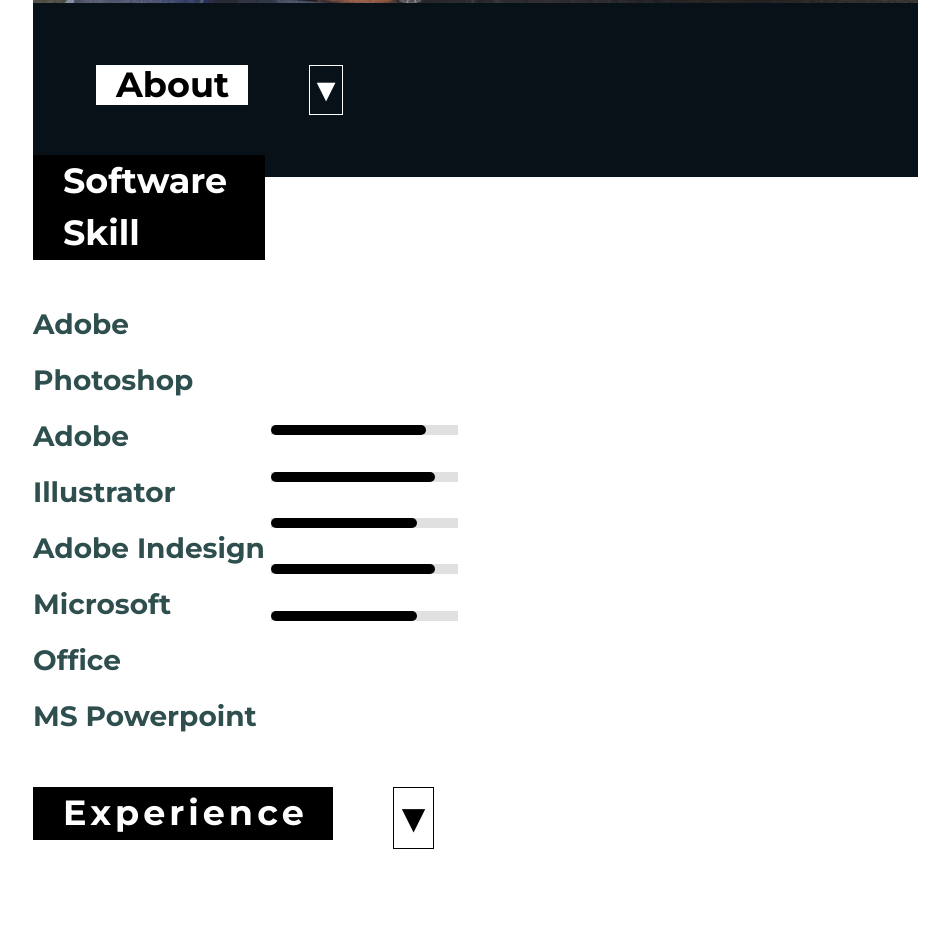
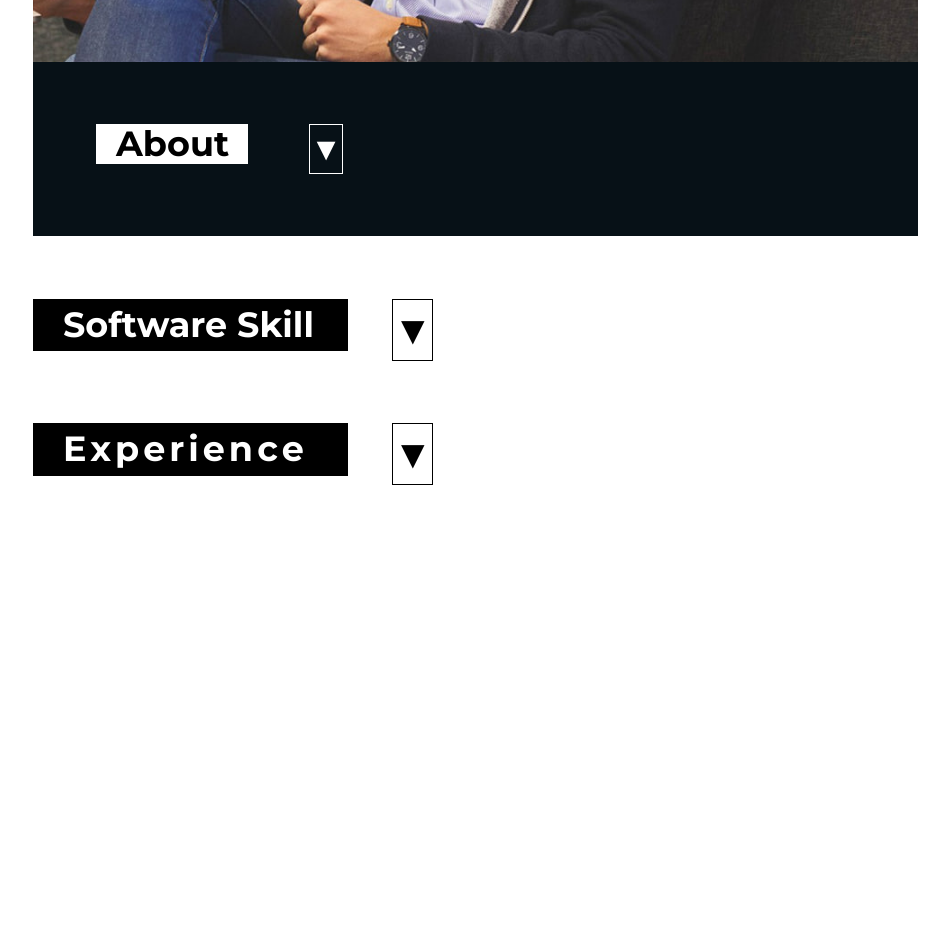
Before and after one commit to Sofia-Yurhanova/pm_22_15, a website: page app/index.html in a window 1280 px wide. Shown: the part 2045-2982 px from the top of the page, without its empty margins (61-1010 px from the left). After the commit the page ends 2656 px from the top, so only its background shows below. Drawn offline with nearby package versions, Linux system fonts and the light colour scheme; files that its build step writes are made by us from their sources.

Commit message:
all buttons, the end

```diff
--- a/app/index.html
+++ b/app/index.html
@@ -123,12 +123,19 @@
 
                 </div>
                 </div>
-<!--                <div class="container">-->
-                    <div class="skills-columns">
-
+            <div >
+                <div class="col56">
+                    <div>
+                        <h2 class="subtitle4">Software Skill</h2>
+                    </div>
+                    <div style=" padding: 0 0 0 7%">
+                        <div class="toggle-btn roll"  style="border: 1px solid black" >
+                            <div class="u" style="color:black">▼</div></div>
+                    </div>
+                    </div>
+                <div class="roll-block">
+                <div class="skills-columns">
                         <div class ="skill1">
-                            <h2 class="subtitle4">Software Skill</h2>
-
                             <div class="contact4">
                                 <strong>Adobe Photoshop</strong><br>
                                 <strong>Adobe Illustrator</strong><br>
@@ -137,7 +144,7 @@
                                 <strong>MS Powerpoint</strong>
                             </div>
                         </div>
-                        <div class="skill2">
+                            <div class="skill2">
                             <div class="progress-bar">
                             <div class="progress" style="width: 83%;"></div> <!-- Прогрес на 90% -->
                             </div>
@@ -154,15 +161,16 @@
                                 <div class="progress" style="width: 78%;"></div> <!-- Прогрес на 60% -->
                             </div>
                         </div>
+                            </div>
+                        </div>
             </div>
                 <div class="space">
-                    <div class="col34">
+                    <div class="col56">
                     <div>
-                        <div class="subtitle5">
-                             <!--style="letter-spacing: 4px"-->
+                        <div class="subtitle4" style="letter-spacing: 4px">
                          <strong>Experience</strong></div>
                     </div>
-                    <div style=" padding: 0 0 0 60px">
+                    <div style=" padding: 0 0 0 7%">
                         <div class="toggle-btn roll"  style="border: 1px solid black" >
                             <div class="u" style="color:black">▼</div></div>
                     </div>
@@ -181,9 +189,9 @@
                     <p class="description">Lorem ipsum dolor sit amet, this is thena<br>
                             consectetur adipiscing elit, sed do eiusmod tempor<br>
                             incididunt ut labore et dolore magna aliqua. Ut</p>
-                    <div class="button-container">
+                  <!--  <div class="button-container">
                         <div class="checkmark"></div>
-                    </div>
+                    </div>-->
             </div>
 
             </div>
--- a/app/scss/style.scss
+++ b/app/scss/style.scss
@@ -74,32 +74,19 @@
   margin-top: 60px;
   padding: 0 0 7% 0;
 }
-.subtitle1, .subtitle2, .subtitle3, .subtitle4, .subtitle5{
+.subtitle1, .subtitle3, .subtitle4{
   color: var(--white);
   background-color: var(--black);
   font-size: 35px;
   font-weight: 700;
-  //line-height: 50px;
-  //margin-top: 115px;
-  //width: 80%;
   line-height: 150%;
   padding: 0 80px 0 20px;
-  &.subtitle1{
-    //margin-top: 115px;
-    width: 80%;
-  }
-  &.subtitle2{
-    margin-top: 85px;
-    width: 40%;
-  }
+  width: 80%;
   &.subtitle3{
     color: var(--black);
     background-color: var(--white);
     line-height: 40px;
     margin-left: 63px;
-    //margin-top: -100px;
-    //margin-top: 30px;/*63px;*/
-    //width: 18%;
     width: 55%;
 
   }
@@ -123,7 +110,6 @@
    margin-top: 30px;
    margin-left: 63px;
   line-height: 140%;
-  //padding: 0 0 35px 0;
  }
 .imag {
   width:100%;
@@ -131,7 +117,7 @@
   object-fit: cover;
 }
 .space{
-  padding: 0 0 14% 0;
+  padding: 0 0 20% 0;
 }
 .dark_blue{
   width: auto;
@@ -140,21 +126,17 @@
   color:var(--white);
   padding: 0 0 7% 0;
 }
-/*.skills-section{
-  margin-top: 3%;
- }*/
 .col12 {
   display: flex;
   justify-content: left;
-  //margin-top: 7%;
   padding: 7% 20% 0 0;
 }
-.col34 {
+.col56 {
   display: flex;
-  //margin-top: 7%;
-  padding: 7% 100% 0 0;
-  justify-content: space-between;
+  margin-top: 10%;
+  justify-content:left;
 }
+
 .skills-columns {
   display: flex;
   justify-content: space-between;
@@ -163,23 +145,18 @@
   display: flex;
   flex-direction: column;
   justify-content: center;
- margin-top: -3.5%;
-  &.skill1{
-    width: 37%;
-    align-items: flex-start;
-  }
+  //width: 37%;
   &.skill2{
     width: 62%;
-    margin-top: 19%;
     margin-left: -10px ;
+    margin-top: 2%;
   }
 }
 .subtitle4{
-  width: 100%;
- // height: auto;
+  width: 315px;
   padding: 0 25px 0 30px;
-  //width: 40%;
 }
+
 .contact4{
  color: var(--light-grey);
   font-size: 28px;
@@ -196,11 +173,6 @@
 .progress {
   height: 100%;
   background-color: var(--black);
-}
-.subtitle5{
-  letter-spacing: 4px;
-  width: 100%;
-  padding: 0 25px 0 30px;
 }
 .contact5 {
   color: var(--dark-grey);
@@ -230,10 +202,8 @@
   position: static;
   width: 100%;
   height: 100%;
-  //border: 1px solid white;
 }
 .y {
-  //color:white;
   font-size: 200%;
 }
 .u {
```
